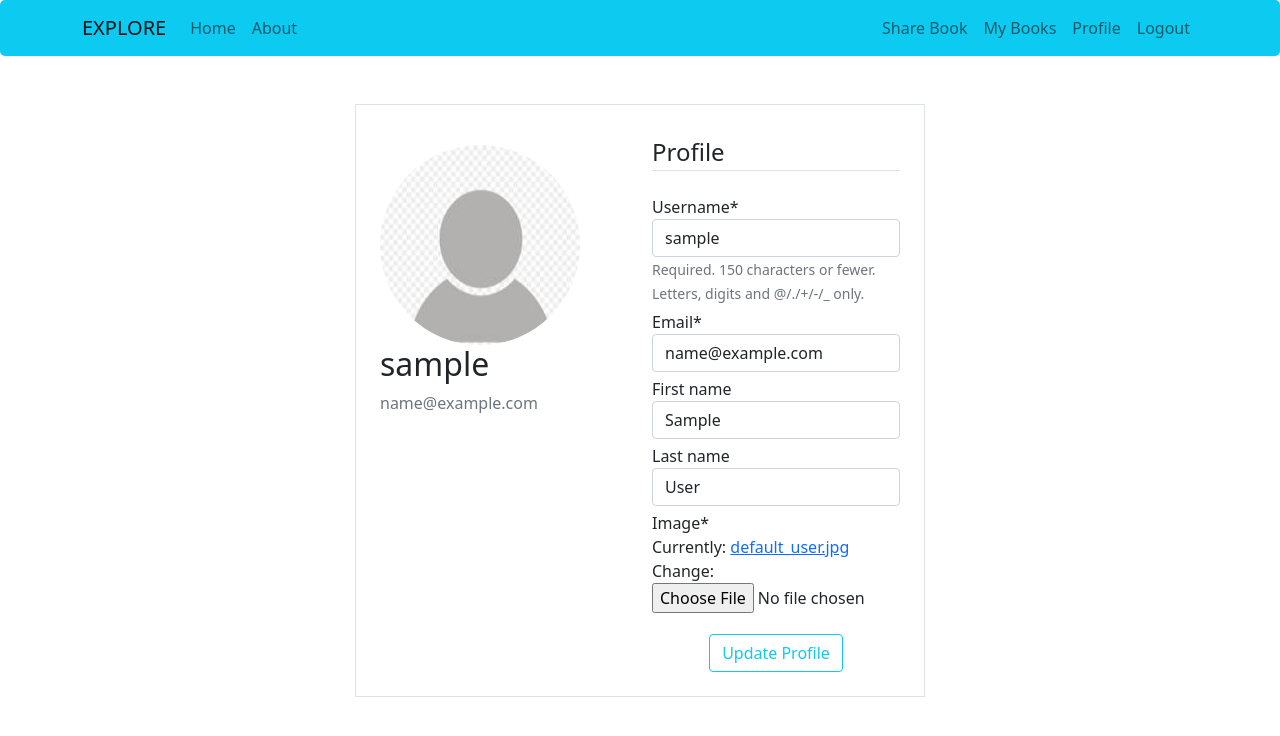
After one commit to AntoanStefanov/library, a Django app: page /users/profile/ in a window 1280 px wide. The commit adds this page. Shown: the top 736 px of the page. Run offline with Django 4.2, Linux system fonts and the light colour scheme; the visitor is signed in with stand-in values (Sample User, id 1); some libraries are stand-ins or nearby versions.

Commit message:
Bootstrap added, created profile page

```diff
--- a/books/urls.py
+++ b/books/urls.py
@@ -12,9 +12,7 @@ urlpatterns = [
     # https://docs.djangoproject.com/en/4.0/topics/http/urls/#path-converters
     # str converter does not count space in title/author.
     path('book/<int:pk>/<slug:slug>/', include([
-        path('', BookDetailsView.as_view(
-            template_name='books/book_details.html'),
-            name='books_details'),
+        path('', BookDetailsView.as_view(), name='books_details'),
         path('update/', BookUpdateView.as_view(), name='books_update'),
         path('delete/', BookDeleteView.as_view(), name='books_delete')
     ]))
--- a/books/views.py
+++ b/books/views.py
@@ -44,6 +44,7 @@ class BookCreateView(LoginRequiredMixin, SuccessMessageMixin, CreateView):
 
 class BookDetailsView(DetailView):
     model = Book
+    template_name = 'books/book_details.html'
 
 
 class BookUpdateView(LoginRequiredMixin, UserPassesTestMixin, SuccessMessageMixin, UpdateView):
--- a/users/forms.py
+++ b/users/forms.py
@@ -1,6 +1,8 @@
 from django import forms
 from django.contrib.auth.forms import UserCreationForm
 from django.contrib.auth.models import User
+
+from .models import Profile
 
 
 class UserRegisterForm(UserCreationForm):
@@ -9,3 +11,16 @@ class UserRegisterForm(UserCreationForm):
   class Meta:
       model = User
       fields = ['username', 'email', 'password1', 'password2']
+
+class UserUpdateForm(forms.ModelForm):
+    email = forms.EmailField()
+
+    class Meta:
+        model = User
+        fields = ['username', 'email', 'first_name', 'last_name']
+
+class ProfileUpdateForm(forms.ModelForm):
+
+    class Meta:
+        model = Profile
+        fields = ['image']
--- /dev/null
+++ b/users/templates/users/profile.html
@@ -0,0 +1,34 @@
+{% extends "website/base.html" %}
+  {% load crispy_forms_tags %}
+  {% block content %}
+  <div class="container mt-5">
+    <div class="row d-flex justify-content-center">
+      <div class="col-lg-6 p-4 border">
+        <div class="row">
+          <div class="media col-lg-6 mt-3">
+            <img
+              class="rounded-circle account-img"
+              src="{{ user.profile.image.url }}"
+            />
+            <div class="media-body">
+              <h2 class="account-heading">{{ user.username }}</h2>
+              <p class="text-secondary">{{ user.email }}</p>
+            </div>
+          </div>
+          <div class="content-section col-lg-6">
+            <form method="POST" enctype="multipart/form-data">
+              {% csrf_token %}
+              <fieldset class="form-group">
+                <legend class="border-bottom mb-4">Profile</legend>
+                {{ user_update_form|crispy }} {{ profile_update_form|crispy }}
+              </fieldset>
+              <div class="form-group text-center">
+                <button class="btn btn-outline-info mt-3" type="submit">Update Profile</button>
+              </div>
+            </form>
+          </div>
+        </div>
+      </div>
+    </div>
+  </div>
+  {% endblock content%}
--- a/users/urls.py
+++ b/users/urls.py
@@ -1,15 +1,17 @@
 from django.urls import path
 from django.contrib.auth import views as auth_views
-from users import views as user_views
+
+from .views import UserRegisterView, profile
 
 urlpatterns = [
     # DOCS LoginView ->
     # https://docs.djangoproject.com/en/4.0/topics/auth/default/#django.contrib.auth.views.LoginView.get_default_redirect_url
-    # LOGIN_REDIRECT_URL = 'books_home'
+    # LOGIN_REDIRECT_URL = 'website_home'
     path('login/', auth_views.LoginView.as_view(
         template_name='users/login.html',
         redirect_authenticated_user=True),
         name='login'),
     path('logout/', auth_views.LogoutView.as_view(template_name='users/logout.html'),  name='logout'),
-    path('register/', user_views.UserRegisterView.as_view(), name='register')
+    path('register/', UserRegisterView.as_view(), name='register'),
+    path('profile/', profile, name='profile')
 ]
--- a/users/views.py
+++ b/users/views.py
@@ -1,9 +1,11 @@
+from django.contrib import messages
+from django.contrib.auth.decorators import login_required
 from django.contrib.messages.views import SuccessMessageMixin
-from django.shortcuts import redirect
+from django.shortcuts import redirect, render
 from django.urls import reverse_lazy
-from django.views.generic.edit import CreateView
+from django.views.generic import CreateView
 
-from .forms import UserRegisterForm
+from .forms import ProfileUpdateForm, UserRegisterForm, UserUpdateForm
 
 
 # https://stackoverflow.com/questions/10018757/how-does-the-order-of-mixins-affect-the-derived-class
@@ -21,5 +23,33 @@ class UserRegisterView(SuccessMessageMixin, CreateView):
     # Think of dispatch method as a middleman between requests and responses
     def dispatch(self, *args, **kwargs):
         if self.request.user.is_authenticated:
-            return redirect('books_home')
+            return redirect('website_home')
         return super().dispatch(*args, **kwargs)
+
+
+@login_required
+def profile(request):
+    if request.method == 'POST':
+        user_update_form = UserUpdateForm(request.POST, instance=request.user)
+
+        profile_update_form = ProfileUpdateForm(
+            request.POST,
+            request.FILES,
+            instance=request.user.profile)
+
+        if user_update_form.is_valid() and profile_update_form.is_valid():
+            user_update_form.save()
+            profile_update_form.save()
+            messages.success(
+                request, f'Your account has been updated!')
+            return redirect('profile')
+    else:
+        user_update_form = UserUpdateForm(instance=request.user)
+        profile_update_form = ProfileUpdateForm(instance=request.user.profile)
+
+    context = {
+        'user_update_form': user_update_form,
+        'profile_update_form': profile_update_form
+    }
+
+    return render(request, 'users/profile.html', context)
--- a/website/static/website/main.css
+++ b/website/static/website/main.css
@@ -12,7 +12,16 @@
   font-variant: all-small-caps;
 }
 
-/* img {
+.form-group {
+  margin-top: 5px;
+}
+
+img {
   width: 368px;
   height: 500px;
-} */
+}
+
+img.account-img {
+  width: 200px;
+  height: 200px;
+}
--- a/website/templates/website/base.html
+++ b/website/templates/website/base.html
@@ -55,6 +55,9 @@
               <a href="{% url 'my_books' %}" class="nav-link">My Books</a>
             </li>
             <li class="nav-item">
+              <a href="{% url 'profile' %}" class="nav-link">Profile</a>
+            </li>
+            <li class="nav-item">
               <a href="{% url 'logout' %}" class="nav-link">Logout</a>
             </li>
             {% else %}
```
Also changed, not shown: books/templates/books/book_form.html (+7 -28 lines), users/templates/users/login.html (+11 -5 lines), users/templates/users/register.html (+11 -5 lines), media/profile_pics/Screenshot_from_2021-12-31_22-22-00.png (added), 2 other files.
